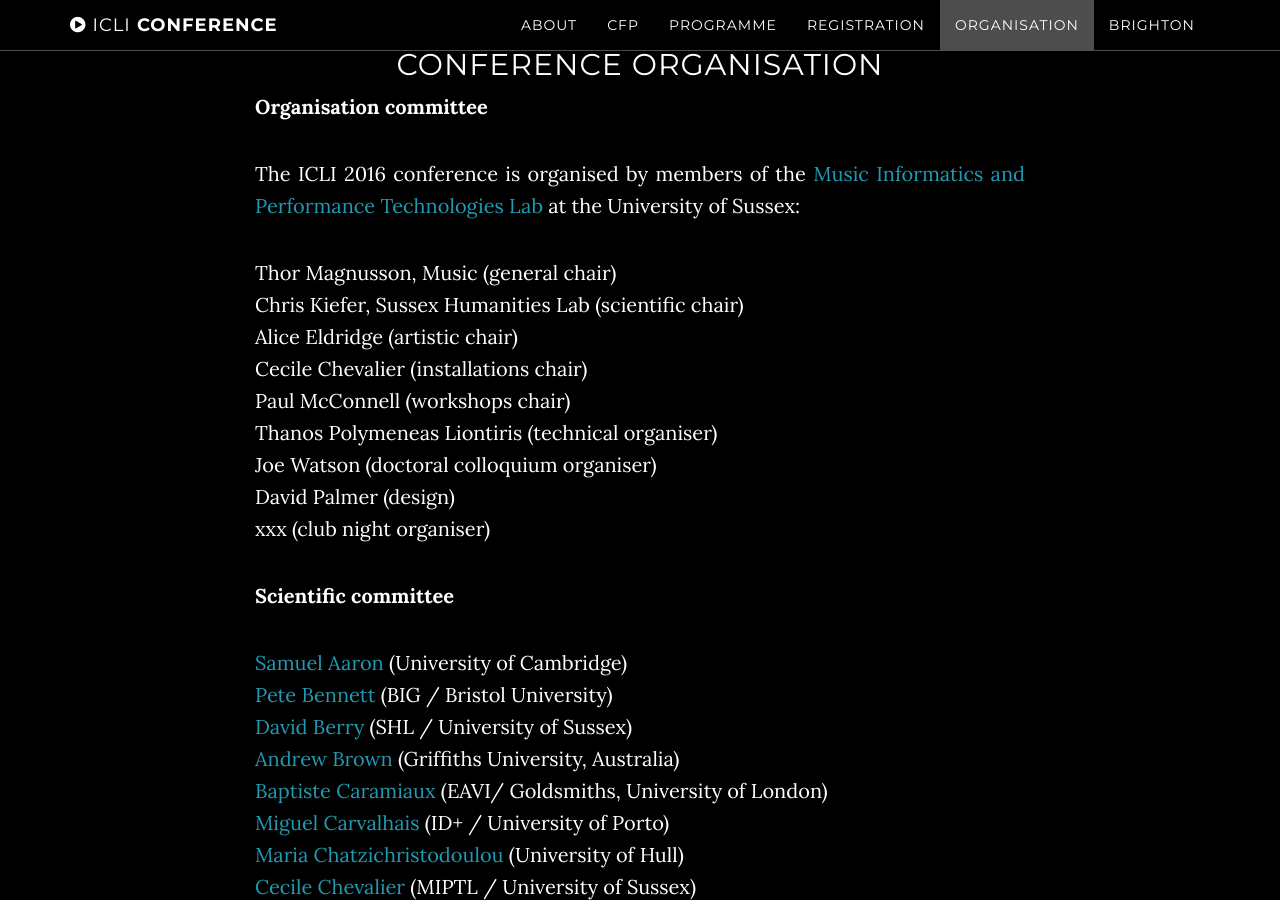
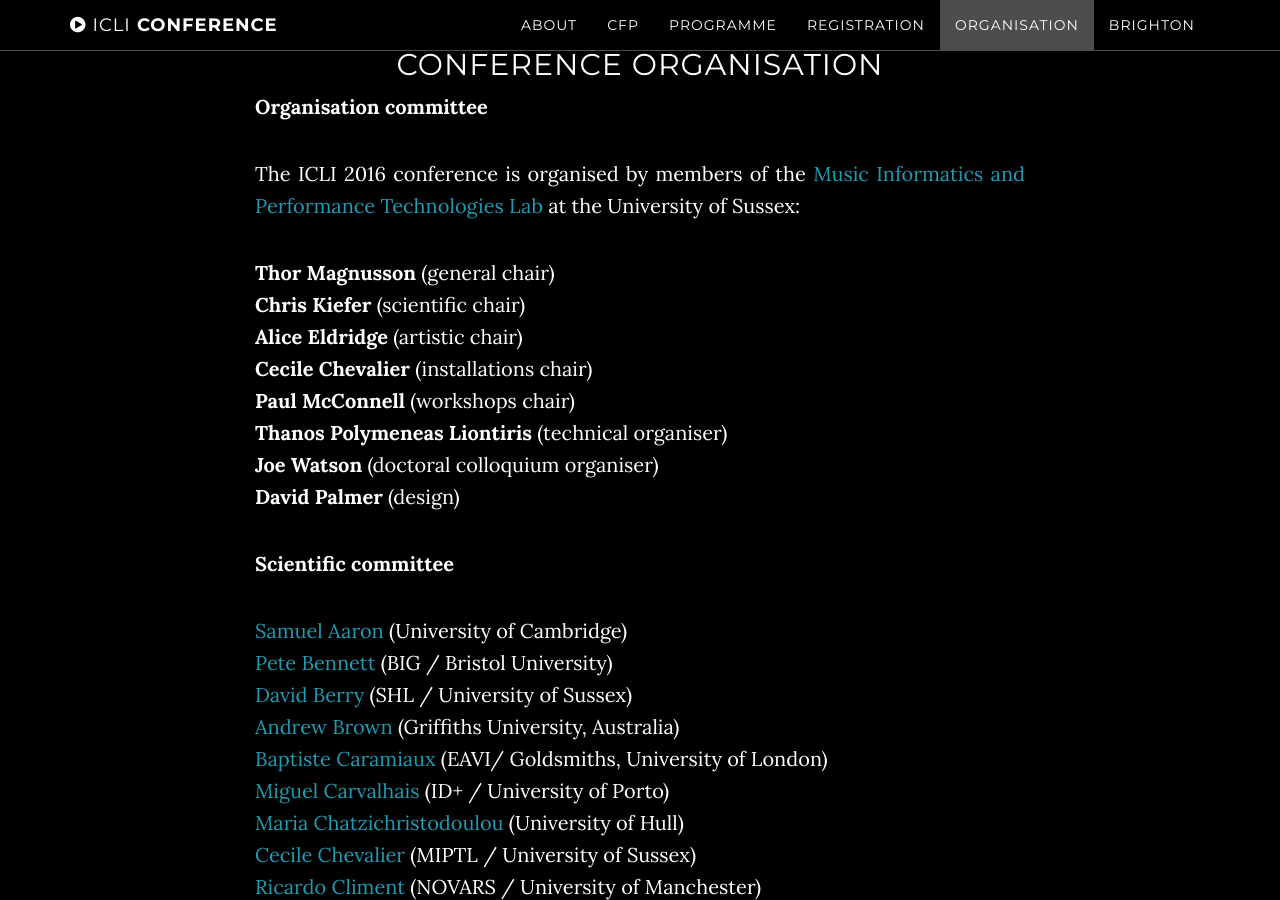
Before and after one commit to thormagnusson/liveinterfaces, a Jekyll site: the page built from index.html, in a window 1280 px wide and 900 px high, scrolled down 7056 px. Built offline with Jekyll 4.4.1, drawn with Linux system fonts in a browser that asks for light colours.

Commit message:
adding scientific committee

```diff
--- a/_includes/organisation.html
+++ b/_includes/organisation.html
@@ -11,15 +11,15 @@
             <p>The ICLI 2016 conference is organised by members of the <a href="http://www.miptl.org">Music Informatics and Performance Technologies Lab</a> at the University of Sussex:
 
             <p>
-            Thor Magnusson, Music (general chair)<br>
-            Chris Kiefer, Sussex Humanities Lab (scientific chair)<br>
-            Alice Eldridge (artistic chair)<br>
-            Cecile Chevalier (installations chair)<br>
-            Paul McConnell (workshops chair)<br>
-            Thanos Polymeneas Liontiris (technical organiser)<br>
-            Joe Watson (doctoral colloquium organiser)<br>
-            David Palmer (design)<br>
-            xxx (club night organiser)<br>
+            <b>Thor Magnusson</b> (general chair)<br>
+            <b>Chris Kiefer</b> (scientific chair)<br>
+            <b>Alice Eldridge</b> (artistic chair)<br>
+            <b>Cecile Chevalier</b> (installations chair)<br>
+            <b>Paul McConnell</b> (workshops chair)<br>
+            <b>Thanos Polymeneas Liontiris</b> (technical organiser)<br>
+            <b>Joe Watson</b> (doctoral colloquium organiser)<br>
+            <b>David Palmer</b> (design)<br>
+            <!-- xxx (club night organiser)<br> -->
 
             <p><strong>Scientific committee</strong></p>
 
```
